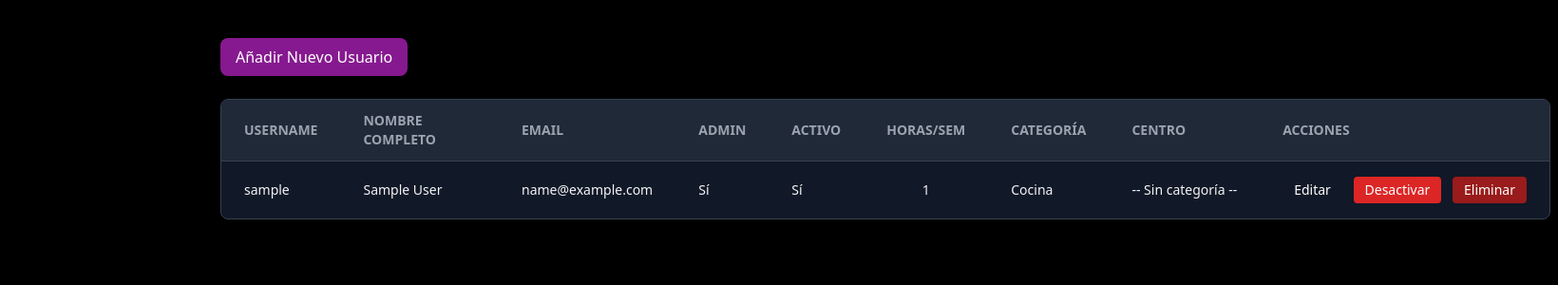
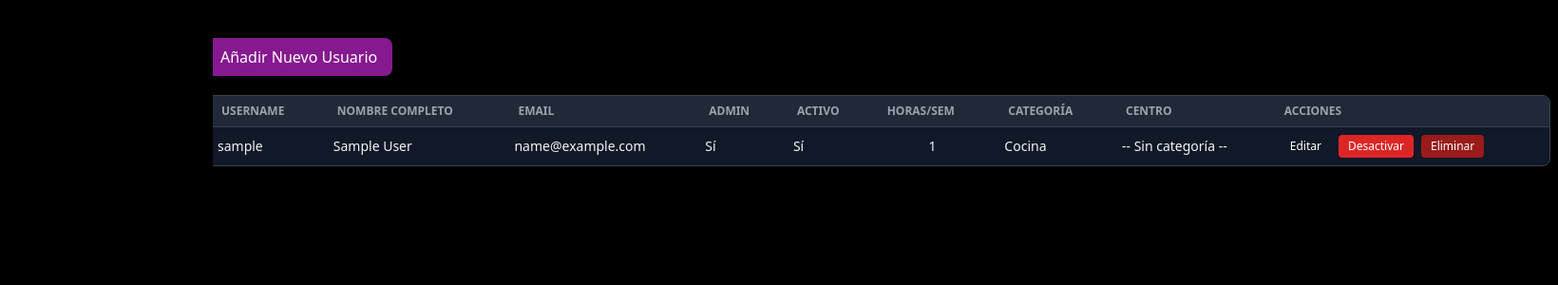
Before and after one commit to chemaferfil/TimeTracker, a Flask app: template src/templates/manage_users.html in a window 1640 px wide. Shown: the part 65-365 px from the top of the page at 95% size. Run offline with Flask 3, Linux system fonts and the light colour scheme; the template is opened without the code that fills it: values that come from a table or form of the project are taken from there, others are empty; tables that the repository leaves empty hold one stand-in row (values such as "Sample post"); some libraries are stand-ins or nearby versions.

Commit message:
Update manage_users.html

```diff
--- a/src/templates/manage_users.html
+++ b/src/templates/manage_users.html
@@ -5,61 +5,63 @@
 {% block header %}<span class="text-miss-sushi-pink">Gestionar Usuarios</span>{% endblock %}
 
 {% block content %}
-<div class="mb-6">
+<div class="mb-5 -ml-2 md:-ml-4">
     <a href="{{ url_for('admin.add_user') }}"
        class="inline-block py-2 px-4 rounded-lg bg-fuchsia-800 text-white hover:bg-fuchsia-700 transition-colors duration-300 ease-in-out shadow-md">
         Añadir Nuevo Usuario
     </a>
 </div>
 
-<div class="overflow-x-auto bg-gray-900 border border-gray-700 rounded-lg shadow-md">
+<div class="overflow-x-auto bg-gray-900 border border-gray-700 rounded-lg shadow-md -ml-2 md:-ml-4">
     <table class="min-w-full divide-y divide-gray-700 text-sm">
-        <thead class="bg-gray-800 text-gray-400">
+        <thead class="bg-gray-800 text-gray-400 text-xs uppercase">
             <tr>
-                <th class="px-6 py-3 text-left uppercase">Username</th>
-                <th class="px-6 py-3 text-left uppercase">Nombre Completo</th>
-                <th class="px-6 py-3 text-left uppercase">Email</th>
-                <th class="px-6 py-3 text-left uppercase">Admin</th>
-                <th class="px-6 py-3 text-left uppercase">Activo</th>
-                <th class="px-6 py-3 text-left uppercase">Horas/Sem</th>
-                <th class="px-6 py-3 text-left uppercase">Categoría</th>
-                <th class="px-6 py-3 text-left uppercase">Centro</th>
-                <th class="px-6 py-3 text-left uppercase">Acciones</th>
+                <th class="px-4 py-2 text-left">Username</th>
+                <th class="px-4 py-2 text-left">Nombre Completo</th>
+                <th class="px-4 py-2 text-left">Email</th>
+                <th class="px-4 py-2 text-left">Admin</th>
+                <th class="px-4 py-2 text-left">Activo</th>
+                <th class="px-4 py-2 text-left">Horas/Sem</th>
+                <th class="px-4 py-2 text-left">Categoría</th>
+                <th class="px-4 py-2 text-left">Centro</th>
+                <th class="px-4 py-2 text-left">Acciones</th>
             </tr>
         </thead>
         <tbody class="divide-y divide-gray-700">
             {% for user in users %}
             <tr>
-                <td class="px-6 py-4 whitespace-nowrap text-gray-100">{{ user.username }}</td>
-                <td class="px-6 py-4 whitespace-nowrap text-gray-100">{{ user.full_name }}</td>
-                <td class="px-6 py-4 whitespace-nowrap text-gray-100">{{ user.email }}</td>
-                <td class="px-6 py-4 whitespace-nowrap text-gray-100">{{ 'Sí' if user.is_admin else 'No' }}</td>
-                <td class="px-6 py-4 whitespace-nowrap text-gray-100">{{ 'Sí' if user.is_active else 'No' }}</td>
-                <td class="px-6 py-4 whitespace-nowrap text-center text-gray-100">{{ user.weekly_hours }}</td>
-                <td class="px-6 py-4 whitespace-nowrap text-gray-100">{{ user.categoria or '-'}}</td>
-                <td class="px-6 py-4 whitespace-nowrap text-gray-100">{{ user.centro or '-'}}</td>
-                <td class="px-6 py-4 whitespace-nowrap text-sm font-medium space-x-2">
+                <td class="px-3 py-2 whitespace-nowrap text-gray-100">{{ user.username }}</td>
+                <td class="px-3 py-2 whitespace-nowrap text-gray-100">{{ user.full_name }}</td>
+                <td class="px-3 py-2 whitespace-nowrap text-gray-100">{{ user.email }}</td>
+                <td class="px-3 py-2 whitespace-nowrap text-gray-100">{{ 'Sí' if user.is_admin else 'No' }}</td>
+                <td class="px-3 py-2 whitespace-nowrap text-gray-100">{{ 'Sí' if user.is_active else 'No' }}</td>
+                <td class="px-3 py-2 whitespace-nowrap text-center text-gray-100">{{ user.weekly_hours }}</td>
+                <td class="px-3 py-2 whitespace-nowrap text-gray-100">{{ user.categoria or '-'}}</td>
+                <td class="px-3 py-2 whitespace-nowrap text-gray-100">{{ user.centro or '-'}}</td>
+                <td class="px-3 py-2 whitespace-nowrap">
+                    <div class="flex items-center gap-2">
                         <a href="{{ url_for('admin.edit_user', user_id=user.id) }}"
-                       class="inline-block py-1 px-3 rounded bg-miss-sushi-grey text-white hover:opacity-90 transition-opacity duration-300 ease-in-out">
+                           class="inline-block py-1 px-2.5 rounded bg-miss-sushi-grey text-white hover:opacity-90 transition-opacity duration-300 ease-in-out text-xs">
                             Editar
                         </a>
-                    <form action="{{ url_for('admin.toggle_user_active', user_id=user.id) }}" method="POST" class="inline-block">
+                        <form action="{{ url_for('admin.toggle_user_active', user_id=user.id) }}" method="POST" class="inline">
                             <button type="submit"
-                                class="py-1 px-3 rounded {{ 'bg-red-600 hover:bg-red-700' if user.is_active else 'bg-green-600 hover:bg-green-700' }} text-white transition-colors duration-300 ease-in-out">
+                                    class="py-1 px-2.5 rounded {{ 'bg-red-600 hover:bg-red-700' if user.is_active else 'bg-green-600 hover:bg-green-700' }} text-white transition-colors duration-300 ease-in-out text-xs">
                                 {{ 'Desactivar' if user.is_active else 'Activar' }}
                             </button>
                         </form>
-                    <form action="{{ url_for('admin.delete_user', user_id=user.id) }}" method="POST" class="inline-block" onsubmit="return confirm('¿Estás seguro de que deseas eliminar este usuario?');">
+                        <form action="{{ url_for('admin.delete_user', user_id=user.id) }}" method="POST" class="inline" onsubmit="return confirm('¿Estás seguro de que deseas eliminar este usuario?');">
                             <button type="submit"
-                                class="py-1 px-3 rounded bg-red-800 hover:bg-red-700 text-white transition-colors duration-300 ease-in-out">
+                                    class="py-1 px-2.5 rounded bg-red-800 hover:bg-red-700 text-white transition-colors duration-300 ease-in-out text-xs">
                                 Eliminar
                             </button>
                         </form>
+                    </div>
                 </td>
             </tr>
             {% else %}
             <tr>
-                <td colspan="8" class="px-6 py-4 text-center text-gray-500">No hay usuarios registrados.</td>
+                <td colspan="8" class="px-4 py-3 text-center text-gray-500">No hay usuarios registrados.</td>
             </tr>
             {% endfor %}
         </tbody>
```
Lines whose indentation alone changed are shown as unchanged.
